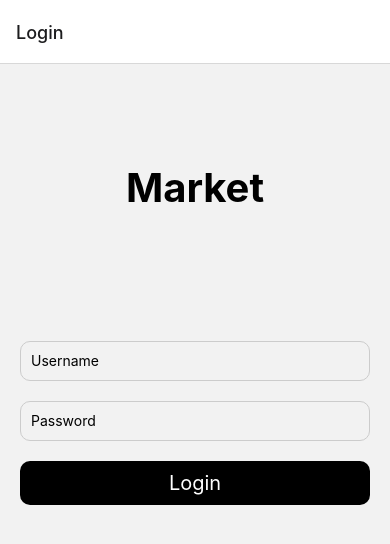
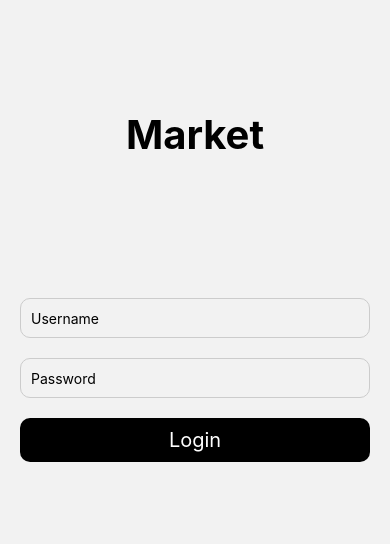
Before and after one commit to muammertopcu/kmz-coding-test, a React Native app: screen / in a window 390 px wide. Shown: the top 544 px of the page. Built offline with nearby package versions, Linux system fonts and the light colour scheme.

Commit message:
implemented react native vector icon

```diff
--- a/package.json
+++ b/package.json
@@ -20,6 +20,7 @@
     "react-native-safe-area-context": "^4.7.4",
     "react-native-screens": "^3.27.0",
     "react-native-toast-message": "^2.1.7",
+    "react-native-vector-icons": "^10.0.2",
     "react-query": "^3.39.3",
     "react-redux": "^8.1.3",
     "redux-persist": "^6.0.0"
@@ -32,6 +33,7 @@
     "@react-native/metro-config": "^0.72.11",
     "@tsconfig/react-native": "^3.0.0",
     "@types/react": "^18.0.24",
+    "@types/react-native-vector-icons": "^6.4.17",
     "@types/react-test-renderer": "^18.0.0",
     "babel-jest": "^29.2.1",
     "babel-plugin-module-resolver": "^5.0.0",
--- a/src/router/AuthNavigator.tsx
+++ b/src/router/AuthNavigator.tsx
@@ -6,7 +6,7 @@ const Stack = createNativeStackNavigator();
 
 const AuthNavigator = (): ReactElement => {
   return (
-    <Stack.Navigator>
+    <Stack.Navigator screenOptions={{headerShown: false}}>
       <Stack.Screen name="Login" component={Login} />
     </Stack.Navigator>
   );
--- a/src/router/HomeNavigator.tsx
+++ b/src/router/HomeNavigator.tsx
@@ -1,13 +1,18 @@
 import React, {ReactElement} from 'react';
 import {Home} from '@screens';
 import {createBottomTabNavigator} from '@react-navigation/bottom-tabs';
+import Icon from "react-native-vector-icons/Entypo";
 
 const Tab = createBottomTabNavigator();
 
 const HomeNavigator = (): ReactElement => {
   return (
     <Tab.Navigator>
-      <Tab.Screen name={'Home'} component={Home} />
+      <Tab.Screen name={'Home'} component={Home} options={{
+          tabBarIcon: ({color, size}) => <Icon name={'home'} color={color} size={size} />,
+          headerLeft: () => <Icon name={'menu'} size={30} />,
+          headerTitle: '',
+      }} />
     </Tab.Navigator>
   );
 };
```
Also changed, not shown: 6 other files (tests, documents, lock files or other folders).
